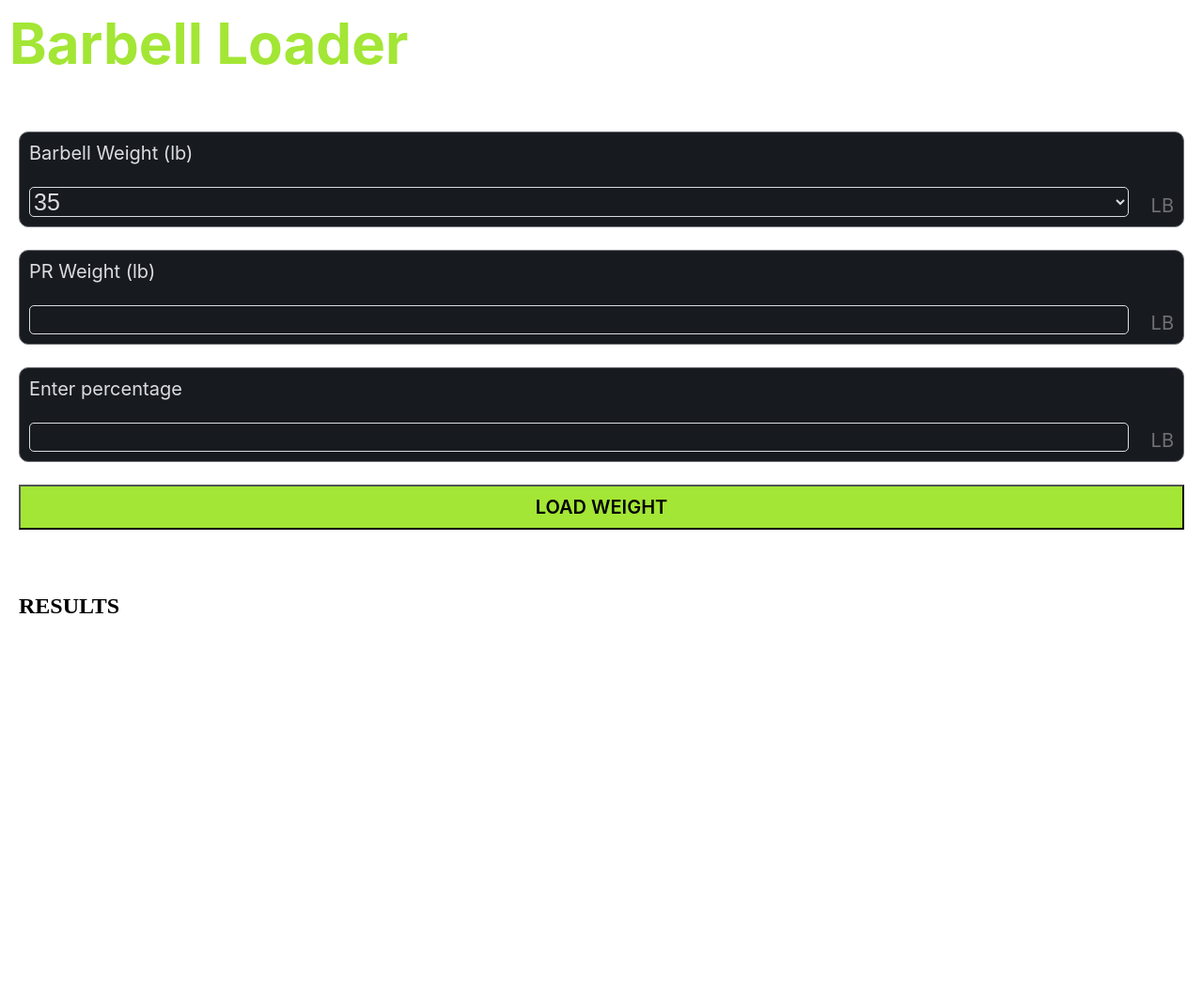
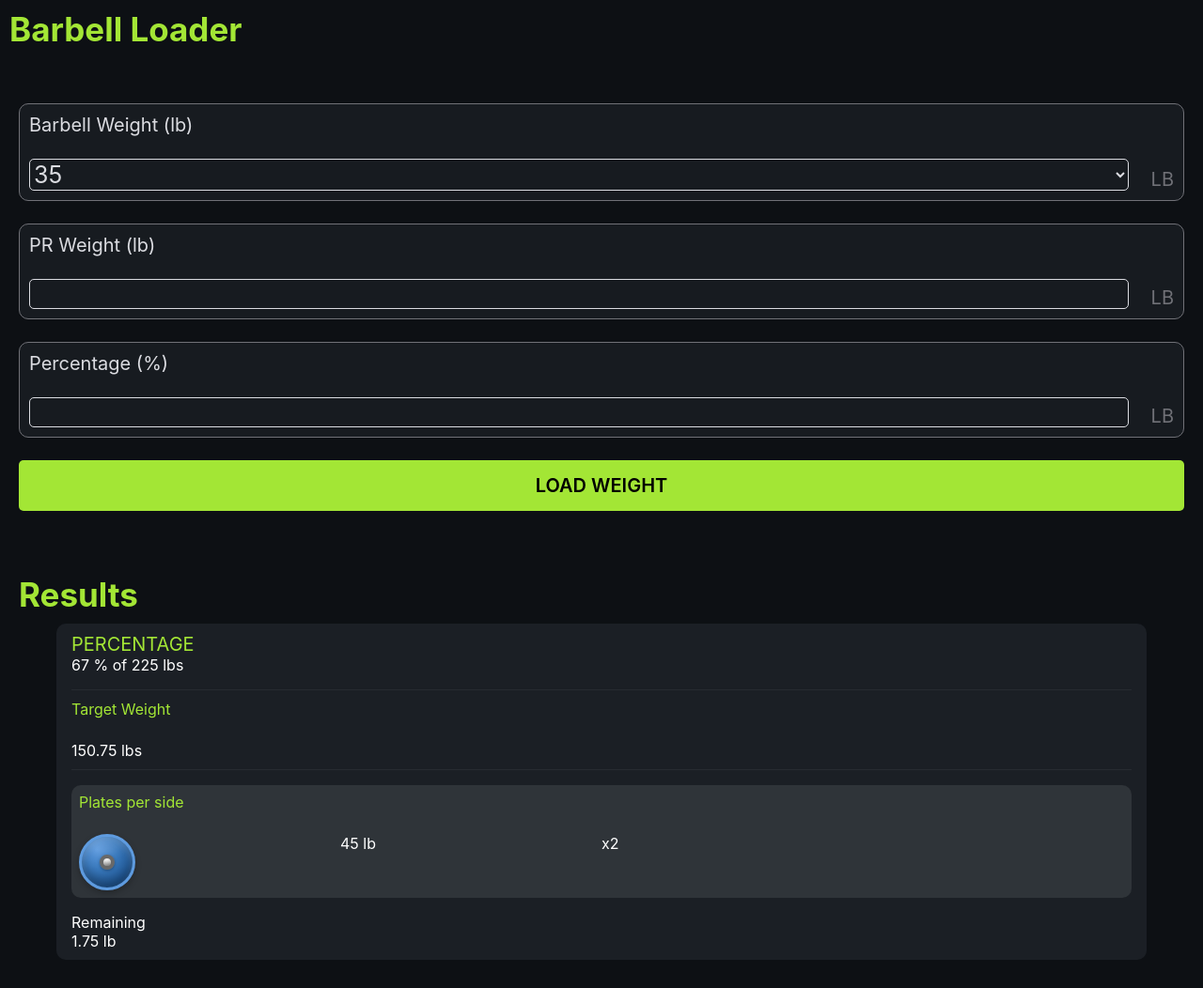
Before and after one commit to alexmtzrv/barbell-loader, a website: page index.html in a window 1280 px wide. Shown: the whole page at 94% size. Before the commit the page ends 800 px from the top, so only its background shows below. Drawn offline with Linux system fonts and the light colour scheme.

Commit message:
Result card style updated

```diff
--- a/index.html
+++ b/index.html
@@ -9,7 +9,7 @@
 <body>
 <main class="main-content">
     <header>
-        <h1 class="main-title">Barbell Loader</h1>
+        <h1 class="main-title section-title">Barbell Loader</h1>
     </header>
     <div class="main-form">
         <form action="" class="form-body">
@@ -34,7 +34,7 @@
             </div>
             <div class="form-percentage input-style">
                 <div class="percentage-text input-style-title">
-                    <label for="percentage">Enter percentage</label>
+                    <label for="percentage">Percentage (%)</label>
                 </div>
                 <div class="input-style-section">
                     <input type="number" name="percentage" id="percentage" class="input-style-input" min="10" max="100" step="0.5">
@@ -47,35 +47,46 @@
         </form>
     </div>
     <div class="main-results">
-        <h2 class="results-title">
-            RESULTS
+        <h2 class="results-title section-title">
+            Results
         </h2>
         <div  id="resultsSection" class="results-section">
-<!--            <div class="results-card">-->
-<!--                <div class="card-percentage">-->
-<!--                    <p class="card-percentage-text"></p>-->
-<!--                </div>-->
-<!--                <div class="card-barbell">-->
-<!--                    <p class="card-barbell-text"></p>-->
-<!--                    <div class="card-barbell-draw">-->
-<!--                        <span class="barbell-draw-barrel"></span>-->
-<!--                        <span class="barbell-draw-collar"></span>-->
-<!--                        <span class="barbell-draw-tube"></span>-->
-<!--                        <span class="barbell-draw-collar"></span>-->
-<!--                        <span class="barbell-draw-barrel"></span>-->
-<!--                    </div>-->
-<!--                </div>-->
-<!--                <div class="card-plates">-->
-<!--                    <p class="card-plates-title"></p>-->
-<!--                    <div class="plates-display">-->
-<!--                        <span class="plates-display-draw"></span>-->
-<!--                        <span class="plates-display-draw"></span>-->
-<!--                        <span class="plates-display-draw"></span>-->
-<!--                        <span class="plates-display-draw"></span>-->
-<!--                    </div>-->
-<!--                    <p class="plates-display-remaining-weight"></p>-->
-<!--                </div>-->
-<!--            </div>-->
+            <div class="result-card">
+                <div class="card-head">
+                    <div class="header-title">PERCENTAGE</div>
+                    <div class="header-number">67 % of 225 lbs</div>
+                </div>
+                <div class="card-body">
+                    <div class="body-title">
+                        Target Weight
+                    </div>
+                    <div class="body-weight">
+                        150.75 lbs
+                    </div>
+                </div>
+                <div class="card-plates">
+                    <div class="plates-title">
+                        Plates per side
+                    </div>
+                    <div class="plates-container">
+                        <div class="plates-grid">
+                            <div class="plate plate-color">
+                                <div class="plate-center"></div>
+                            </div>
+                            <p>45 lb</p>
+                            <p>x2</p>
+                        </div>
+                    </div>
+                </div>
+                <div class="card-footer">
+                    <div class="footer-title">
+                        Remaining
+                    </div>
+                    <div class="footer-remaining">
+                        1.75 lb
+                    </div>
+                </div>
+            </div>
         </div>
     </div>
 </main>
--- a/style.css
+++ b/style.css
@@ -2,6 +2,7 @@
     box-sizing: border-box;
     margin: 0;
     padding: 0;
+    font-family: var(--title-font);
 }
 
 body{
@@ -10,6 +11,7 @@ body{
     --input-background-color: #171B20;
     --title-font: 'Inter', sans-serif;
     --light-gray: #DBDCE1;
+    background-color: #0D1014;
 }
 
 /*STRUCTURE*/
@@ -23,11 +25,10 @@ body{
 
 /*TITLE*/
 
-.main-title{
+.section-title{
     text-align: start;
     color: var(--title-green);
-    font-family: var(--title-font);
-    font-size: 60px;
+    font-size: 35px;
 }
 
 /*FORM*/
@@ -65,7 +66,6 @@ body{
 
 .input-style-title{
     width: 100%;
-    font-family: var(--title-font);
     color: var(--light-gray);
     font-size: 20px;
 }
@@ -91,7 +91,6 @@ body{
 .input-style-section span{
     color: #707177;
     font-size: 20px;
-    font-family: var(--title-font);
 }
 
 .form-button{
@@ -103,10 +102,11 @@ body{
 .form-button button{
     width: 100%;
     font-size: 20px;
-    padding: 10px;
-    font-family: var(--title-font);
+    padding: 15px;
     font-weight: 600;
     background-color: var(--title-green);
+    border: none;
+    border-radius: 5px;
 }
 
 /*RESULTS*/
@@ -135,56 +135,56 @@ body{
     padding: 10px 40px;
 }
 
-.results-card{
+.result-card{
     width: 100%;
     display: flex;
     flex-direction: column;
     justify-content: start;
     align-content: start;
     gap: 1rem;
-    padding: 15px;
-    border: 2px solid black;
+    padding: 10px 16px;
     border-radius: 10px;
+    background-color: #1B1F25;
+    color: #ffffff;
 }
 
-.card-barbell{
+.card-head{
     width: 100%;
     display: flex;
     flex-direction: column;
     justify-content: start;
     align-items: start;
-    gap: 1rem;
 }
 
-.card-barbell-draw{
+.header-title{
+    width: 100%;
+    color: var(--title-green);
+    font-size: 20px;
+}
+
+.header-number{
+    width: 100%;
+}
+
+.card-body{
     width: 100%;
     display: flex;
-    flex-direction: row;
-    justify-content: center;
-    align-items: center;
+    flex-direction: column;
+    justify-content: start;
+    align-items: start;
+    gap: 1.5rem;
+    padding: 10px 0;
+    border: 1px solid rgb(112 113 119 / 0.14);
+    border-left: none;
+    border-right: none;
 }
 
-.barbell-draw-barrel{
-    width: 70px;
-    height: 15px;
-    background-color: #D9D9D9;
-    border: 1px solid #000000
+.body-title{
+    color: var(--title-green);
 }
 
-.barbell-draw-collar{
-    width: 25px;
-    height: 22px;
-    background-color: #000000;
-    border: 1px solid #000000
+.body-weight{
 }
-
-.barbell-draw-tube{
-    width: 300px;
-    height: 10px;
-    background-color: #AFAFAF;
-    border: 1px solid #000000
-}
-
 
 .card-plates{
     width: 100%;
@@ -192,26 +192,121 @@ body{
     flex-direction: column;
     justify-content: start;
     align-items: start;
-    gap: 1rem;
+    gap: 1.5rem;
+    padding: 8px;
+    background-color: #2F3439;
+    border-radius: 10px;
 }
 
-.card-plates-title{
-
+.plates-title{
+    width: 100%;
+    color: var(--title-green);
 }
 
-.plates-display{
+.plates-container{
     width: 100%;
-    display: flex;
-    flex-direction: row;
-    justify-content: center;
-    align-items: center;
-    gap: 1rem;
 }
 
-.plates-display-draw{
+.plates-grid{
+    display: grid;
+    grid-template-columns: 1fr 1fr 2fr;
+    grid-auto-rows: 1fr ;
+}
+
+/*.plate{*/
+/*    width:60px;*/
+/*    aspect-ratio:1;*/
+
+/*    border-radius:50%;*/
+/*    border:3px solid transparent;*/
+
+/*    background:*/
+/*            linear-gradient(#215997,#5E9BDF) padding-box,*/
+/*            linear-gradient(135deg,#215997,#5E9BDF) border-box;*/
+
+/*    display:flex;*/
+/*    justify-content:center;*/
+/*    align-items:center;*/
+/*}*/
+
+/*.plate-center{*/
+/*    width:20px;*/
+/*    aspect-ratio:1;*/
+/*    border-radius:50%;*/
+/*    background:#D9D9D9;*/
+/*    border:4px solid #777;*/
+/*}*/
+
+/***************************************/
+
+.plate {
+    position: relative;
+
     width: 60px;
-    height: 60px;
-    border: 1px solid #000000;
-    border-radius: 100%;
-    background-color: blue;
+    aspect-ratio: 1;
+
+    display: flex;
+    align-items: center;
+    justify-content: center;
+
+    border-radius: 50%;
+
+    box-shadow:
+            inset 0 4px 7px rgba(255, 255, 255, 0.16),
+            inset 0 -7px 12px rgba(0, 0, 0, 0.28),
+            0 3px 6px rgba(0, 0, 0, 0.25);
 }
+
+.plate::before {
+    content: "";
+
+    position: absolute;
+    top: 10%;
+    left: 20%;
+
+    width: 60%;
+    height: 22%;
+
+    border-radius: 50%;
+
+    background: rgba(255, 255, 255, 0.1);
+    filter: blur(5px);
+
+    pointer-events: none;
+}
+
+.plate-color {
+    border: 3px solid #5e9bdf;
+
+    background: radial-gradient(
+            circle at 30% 25%,
+            #5e9bdf 0%,
+            #3979bd 38%,
+            #215997 72%,
+            #174577 100%
+    );
+}
+
+.plate-center {
+    position: relative;
+    z-index: 1;
+
+    width: 30%;
+    aspect-ratio: 1;
+
+    border: 4px solid #686868;
+    border-radius: 50%;
+
+    background: radial-gradient(
+            circle at 35% 30%,
+            #f4f4f4 0%,
+            #d8d8d8 48%,
+            #ababab 78%,
+            #858585 100%
+    );
+
+    box-shadow:
+            inset 0 2px 3px rgba(255, 255, 255, 0.65),
+            inset 0 -3px 4px rgba(0, 0, 0, 0.3),
+            0 1px 3px rgba(0, 0, 0, 0.35);
+}
```
